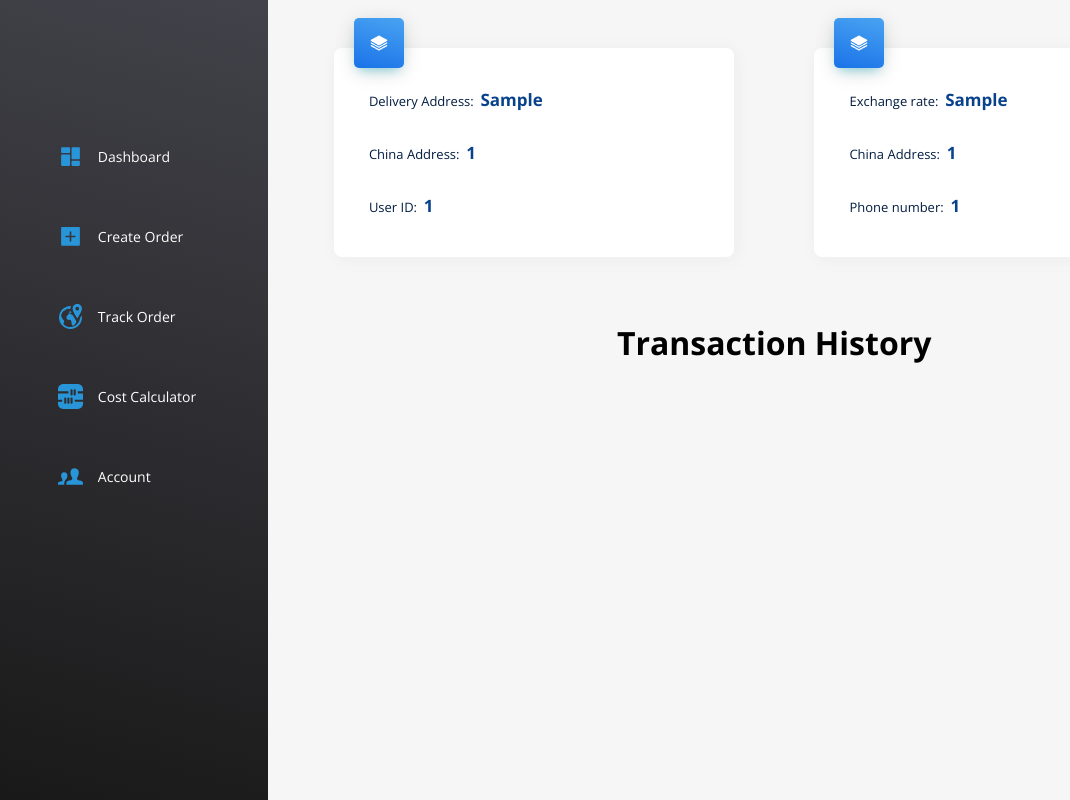
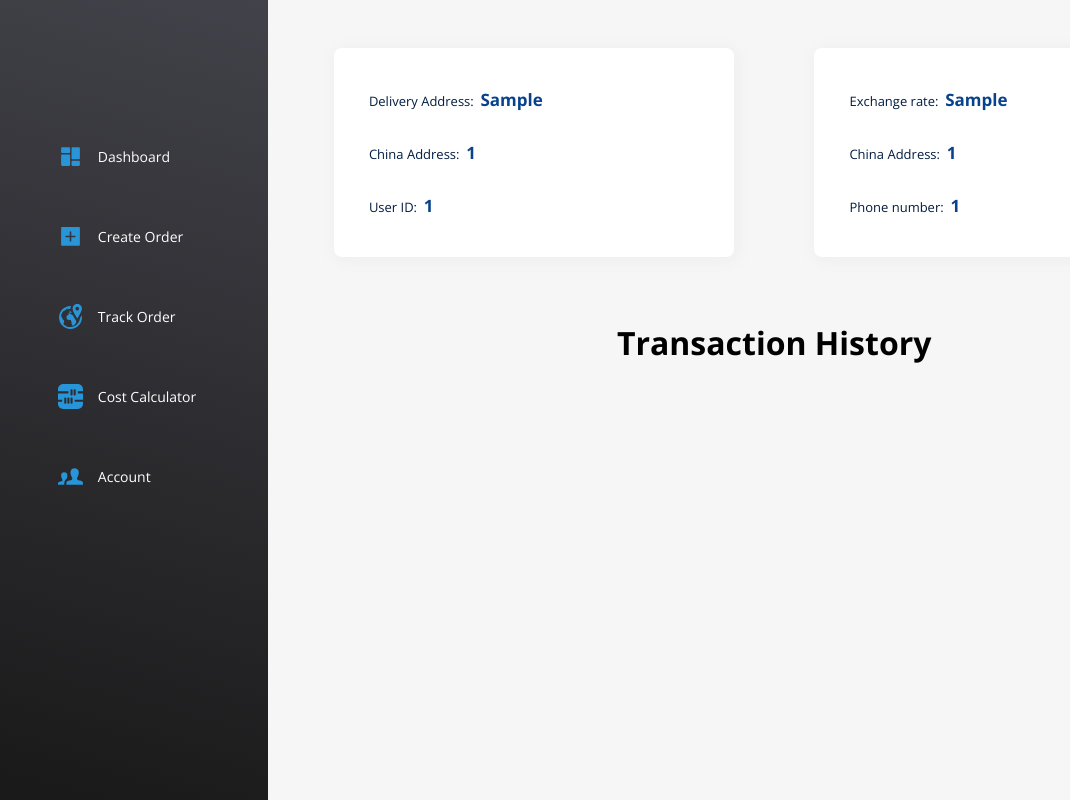
Before and after one commit to rambey-coder/checkit-enterprise, a React (Create React App) app: page /profile in a window 1280 px wide. Shown: the whole page, without its empty margins (0-1070 px from the left). Built offline with nearby package versions, Linux system fonts and the light colour scheme; sample sign-in values are in the browser's storage.

Commit message:
refactor: remove dashboard icon

```diff
--- a/src/pages/Dashboard/Dashboard.js
+++ b/src/pages/Dashboard/Dashboard.js
@@ -4,7 +4,7 @@ import { getCurrentUser } from '../../services/auth'
 import Sidebar from '../../components/Sidebar/Sidebar'
 import styles from "./Dashboard.module.css";
 
-import add from "./assets/add.svg";
+// import add from "./assets/add.svg";
 
 const Dashboard = () => {
 
@@ -17,9 +17,9 @@ const Dashboard = () => {
       <div className={styles.general}>
         <div className={styles.container_content}>
           <div className={styles.user_details}>
-            <div className={styles.user_bg}>
+            {/* <div className={styles.user_bg}>
               <img src={add} alt="add" />
-            </div>
+            </div> */}
 
             <div className={styles.details}>
               <div>
@@ -47,9 +47,9 @@ const Dashboard = () => {
           </div>
 
           <div className={styles.user_details}>
-            <div className={styles.user_bg}>
+            {/* <div className={styles.user_bg}>
               <img src={add} alt="add" />
-            </div>
+            </div> */}
 
             <div className={styles.details}>
               <div>
--- a/src/pages/Dashboard/Dashboard.module.css
+++ b/src/pages/Dashboard/Dashboard.module.css
@@ -22,7 +22,7 @@
 
 }
 
-.user_bg {
+/* .user_bg {
   background: linear-gradient(195deg, rgb(73, 163, 241), rgb(26, 115, 232));
   width: 50px;
   height: 50px;
@@ -41,7 +41,7 @@
 
 .user_bg > img {
   width: 20px;
-}
+} */
 
 .details {
   background: #fff;
```
